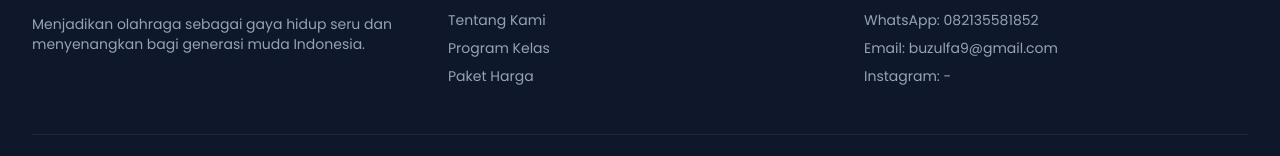
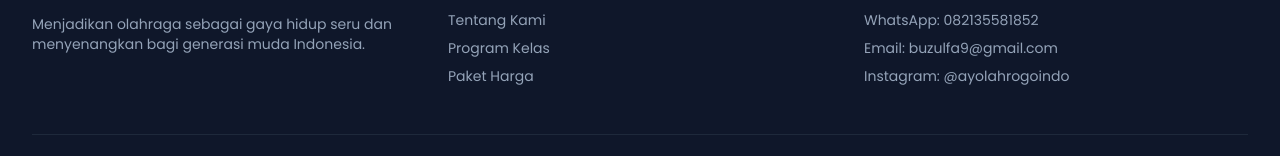
Before and after one commit to ferdhyihza/ayolahrogo, a website: page index.html in a window 1280 px wide. Shown: the part 4811-4967 px from the top of the page. Drawn offline with Linux system fonts and the light colour scheme.

Commit message:
update Instagram link in contact section

```diff
--- a/index.html
+++ b/index.html
@@ -376,7 +376,7 @@
                     <ul class="space-y-2 text-slate-400 text-sm">
                         <li>WhatsApp: <a href="https://wa.me/6282135581852" target="_blank" rel="noopener noreferrer" class="hover:text-brand">082135581852</a></li>
                         <li>Email: buzulfa9@gmail.com</li>
-                        <li>Instagram: -</li>
+                        <li>Instagram: <a href="https://www.instagram.com/ayolahrogoindo" target="_blank" rel="noopener noreferrer" class="hover:text-brand">@ayolahrogoindo</a></li>
                     </ul>
                 </div>
             </div>
```
